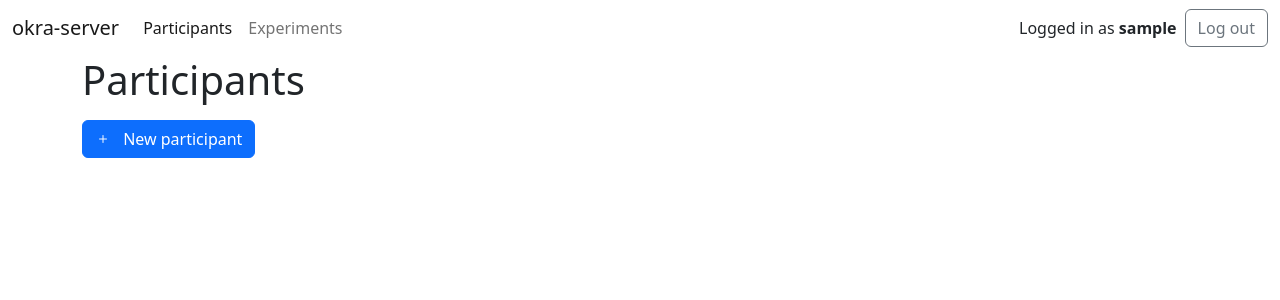
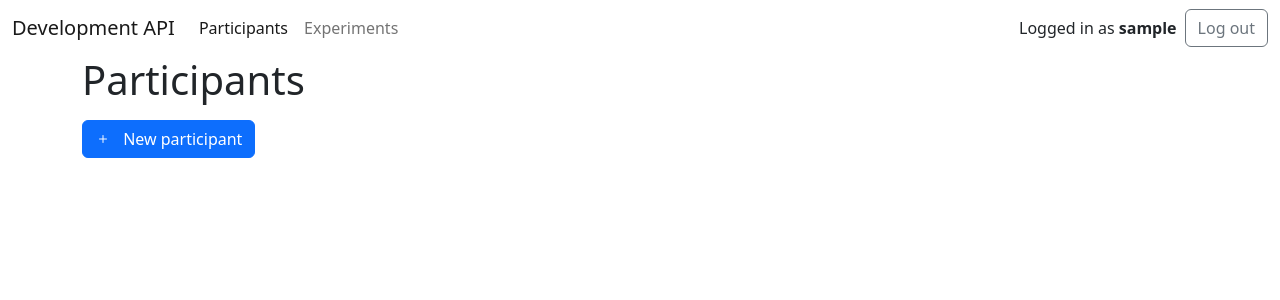
Before and after one commit to saeub/okra-server, a Django app: page /participants in a window 1280 px wide. Shown: the top 300 px of the page. Run offline with Django 3.2, Linux system fonts and the light colour scheme; the visitor is signed in with stand-in values (Sample User, id 1); data that the repository does not hold is empty.

Commit message:
Pass API info to templates via environment

```diff
--- a/docker-compose.dev.yaml
+++ b/docker-compose.dev.yaml
@@ -7,3 +7,6 @@ services:
       - 8000:8000
     volumes:
       - ./web:/app
+    environment:
+      - API_NAME
+      - API_ICON_URL
--- a/docker-compose.prod.yaml
+++ b/docker-compose.prod.yaml
@@ -13,7 +13,8 @@ services:
       - API_NAME
       - API_ICON_URL
       - API_HOST
-      - APP_URL
+      - API_URL_PREFIX
+      - OKRA_URL
       - DJANGO_SECRET_KEY
       - POSTGRES_USER
       - POSTGRES_PASSWORD
--- a/web/okra_server/api/views.py
+++ b/web/okra_server/api/views.py
@@ -128,8 +128,8 @@ def register(data: dict, **kwargs):
     participant.save()
     return JsonResponse(
         {
-            "name": settings.API_NAME,
-            "iconUrl": settings.API_ICON_URL,
+            "name": settings.API_INFO.NAME,
+            "iconUrl": settings.API_INFO.ICON_URL,
             "participantId": participant.id,
             "deviceKey": participant.device_key,
         }
--- a/web/okra_server/templates/okra_server/base.html
+++ b/web/okra_server/templates/okra_server/base.html
@@ -7,12 +7,15 @@
         <link href="https://cdn.jsdelivr.net/npm/bootstrap-icons@1.8.3/font/bootstrap-icons.css" rel="stylesheet">
         <script src="https://cdn.jsdelivr.net/npm/bootstrap@5.2.0-beta1/dist/js/bootstrap.bundle.min.js" integrity="sha384-pprn3073KE6tl6bjs2QrFaJGz5/SUsLqktiwsUTF55Jfv3qYSDhgCecCxMW52nD2" crossorigin="anonymous"></script>
         <title>{% block title %}{% endblock title %}</title>
+        {% if api_info.icon_url %}
+            <link rel="icon" type="image/x-icon" href="{{ api_info.icon_url }}">
+        {% endif %}
         {% block head %}{% endblock head %}
     </head>
     <body>
         <nav class="navbar navbar-expand-md">
             <div class="container-fluid">
-                <a class="navbar-brand" href="/">okra-server</a>
+                <a class="navbar-brand" href="/">{{ api_info.name }}</a>
                 <button class="navbar-toggler" type="button" data-bs-toggle="collapse" data-bs-target="#navbarSupportedContent">
                     <span class="navbar-toggler-icon"></span>
                 </button>
@@ -20,22 +23,22 @@
                     <ul class="navbar-nav me-auto mb-2 mb-md-0">
                         {% if user.is_authenticated %}
                             <li class="nav-item">
-                                <a class="nav-link {% if request.resolver_match.url_name == 'participant-list' %}active{% endif %}" href="{% url 'participant-list' %}">Participants</a>
+                                <a class="nav-link {% if request.resolver_match.url_name == 'participant-list' %}active{% endif %}" href="{{ api_info.url_prefix }}{% url 'participant-list' %}">Participants</a>
                             </li>
                             {% if user.is_staff %}
                                 <li class="nav-item">
-                                    <a class="nav-link {% if request.resolver_match.url_name == 'experiment-list' %}active{% endif %}" href="{% url 'experiment-list' %}">Experiments</a>
+                                    <a class="nav-link {% if request.resolver_match.url_name == 'experiment-list' %}active{% endif %}" href="{{ api_info.url_prefix }}{% url 'experiment-list' %}">Experiments</a>
                                 </li>
                             {% endif %}
                         {% endif %}
                     </ul>
                     {% if user.is_authenticated %}
                         <span class="me-2">Logged in as <b>{{ user.username }}</b></span>
-                        <a class="btn btn-outline-secondary" href="{% url 'logout' %}?next=/">
+                        <a class="btn btn-outline-secondary" href="{{ api_info.url_prefix }}{% url 'logout' %}?next=/">
                             Log out
                         </a>
                     {% else %}
-                        <a class="btn btn-outline-primary" href="{% url 'login' %}?next={{ request.path }}">
+                        <a class="btn btn-outline-primary" href="{{ api_info.url_prefix }}{% url 'login' %}?next={{ request.path }}">
                             Log in
                         </a>
                     {% endif %}
--- a/web/okra_server/templates/okra_server/experiment_list.html
+++ b/web/okra_server/templates/okra_server/experiment_list.html
@@ -9,7 +9,7 @@
             <div class="list-group-item">
                 <div class="row">
                     <div class="col">
-                        <a href="{% url 'experiment-detail' experiment.id %}">
+                        <a href="{{ api_info.url_prefix }}{% url 'experiment-detail' experiment.id %}">
                             <b>{{ experiment.title }}</b> ({{ experiment.id }})
                         </a>
                     </div>
@@ -22,7 +22,7 @@
             </div>
         {% endfor %}
     </div>
-    <a class="btn btn-primary" href="{% url 'experiment-new' %}">
+    <a class="btn btn-primary" href="{{ api_info.url_prefix }}{% url 'experiment-new' %}">
         <i class="bi bi-plus me-2"></i>
         New experiment
     </a>
@@ -55,7 +55,7 @@
         deleteModal.addEventListener("show.bs.modal", function(event) {
             var experiment = event.relatedTarget.getAttribute("data-bs-experiment");
             deleteModal.querySelector(".modal-body .modal-experiment-id").textContent = experiment;
-            deleteModal.querySelector(".modal-body form").setAttribute("action", "{% url 'experiment-delete' '00000000-0000-0000-0000-000000000000' %}".replace("00000000-0000-0000-0000-000000000000", experiment));
+            deleteModal.querySelector(".modal-body form").setAttribute("action", "{{ api_info.url_prefix }}{% url 'experiment-delete' '00000000-0000-0000-0000-000000000000' %}".replace("00000000-0000-0000-0000-000000000000", experiment));
         });
     </script>
 {% endblock content %}
--- a/web/okra_server/templates/okra_server/index.html
+++ b/web/okra_server/templates/okra_server/index.html
@@ -1,6 +1,6 @@
 {% extends 'okra_server/base.html' %}
 
-{% block title %}okra-server{% endblock title %}
+{% block title %}{{ api_info.name }}{% endblock title %}
 
 {% block content %}
     {% if user.is_authenticated %}
@@ -14,7 +14,7 @@
                             <h6 class="card-subtitle">{{ experiment.task_type }}</h6>
                         </div>
                         <div class="col-auto">
-                            <a class="btn btn-primary" href="{% url 'experiment-results' experiment.id %}?download">
+                            <a class="btn btn-primary" href="{{ api_info.url_prefix }}{% url 'experiment-results' experiment.id %}?download">
                                 <i class="bi bi-download me-2"></i>
                                 Results
                             </a>
--- a/web/okra_server/templates/okra_server/participant_list.html
+++ b/web/okra_server/templates/okra_server/participant_list.html
@@ -9,7 +9,7 @@
             <div class="list-group-item">
                 <div class="row">
                     <div class="col">
-                        <a href="{% url 'registration-detail' participant.id %}">
+                        <a href="{{ api_info.url_prefix }}{% url 'registration-detail' participant.id %}">
                             <b>{{ participant.id }}</b>
                             {% if participant.device_key %}
                                 (registered)
@@ -35,7 +35,7 @@
         {% endfor %}
     </div>
     {% if user.is_staff %}
-        <form action="{% url 'participant-new' %}" method="POST">
+        <form action="{{ api_info.url_prefix }}{% url 'participant-new' %}" method="POST">
             {% csrf_token %}
             <button type="submit" class="btn btn-primary">
                 <i class="bi bi-plus me-2"></i>
@@ -93,14 +93,14 @@
             unregisterModal.addEventListener("show.bs.modal", function(event) {
                 var participant = event.relatedTarget.getAttribute("data-bs-participant");
                 unregisterModal.querySelector(".modal-body .modal-participant-id").textContent = participant;
-                unregisterModal.querySelector(".modal-body form").setAttribute("action", "{% url 'participant-unregister' '00000000-0000-0000-0000-000000000000' %}".replace("00000000-0000-0000-0000-000000000000", participant));
+                unregisterModal.querySelector(".modal-body form").setAttribute("action", "{{ api_info.url_prefix }}{% url 'participant-unregister' '00000000-0000-0000-0000-000000000000' %}".replace("00000000-0000-0000-0000-000000000000", participant));
             });
 
             var deleteModal = document.getElementById("delete-modal");
             deleteModal.addEventListener("show.bs.modal", function(event) {
                 var participant = event.relatedTarget.getAttribute("data-bs-participant");
                 deleteModal.querySelector(".modal-body .modal-participant-id").textContent = participant;
-                deleteModal.querySelector(".modal-body form").setAttribute("action", "{% url 'participant-delete' '00000000-0000-0000-0000-000000000000' %}".replace("00000000-0000-0000-0000-000000000000", participant));
+                deleteModal.querySelector(".modal-body form").setAttribute("action", "{{ api_info.url_prefix }}{% url 'participant-delete' '00000000-0000-0000-0000-000000000000' %}".replace("00000000-0000-0000-0000-000000000000", participant));
             });
         </script>
     {% endif %}
--- a/web/okra_server/views.py
+++ b/web/okra_server/views.py
@@ -4,6 +4,7 @@ import json
 import uuid
 
 import qrcode
+from django.conf import settings
 from django.contrib import auth
 from django.http.response import HttpResponse, JsonResponse
 from django.shortcuts import redirect, render, reverse
@@ -11,6 +12,10 @@ from django.views.decorators.http import require_POST
 from django.views.generic import ListView, View
 
 from okra_server import models
+
+
+def api_info(request):
+    return {"api_info": settings.API_INFO}
 
 
 def index(request):
@@ -66,7 +71,7 @@ def registration_detail(request, participant_id):
     if participant.device_key is not None:
         return HttpResponse("already registered", status=404)
 
-    base_url = request.build_absolute_uri("/api")
+    base_url = request.build_absolute_uri(settings.API_INFO["url_prefix"] + "/api")
     data = f"{base_url}\n" f"{participant.id}\n" f"{participant.registration_key}"
     image = qrcode.make(data)
     image_bytes = io.BytesIO()
```
Also changed, not shown: web/okra_server/settings.py (+8 -4 lines), README.md, 1 other file.
